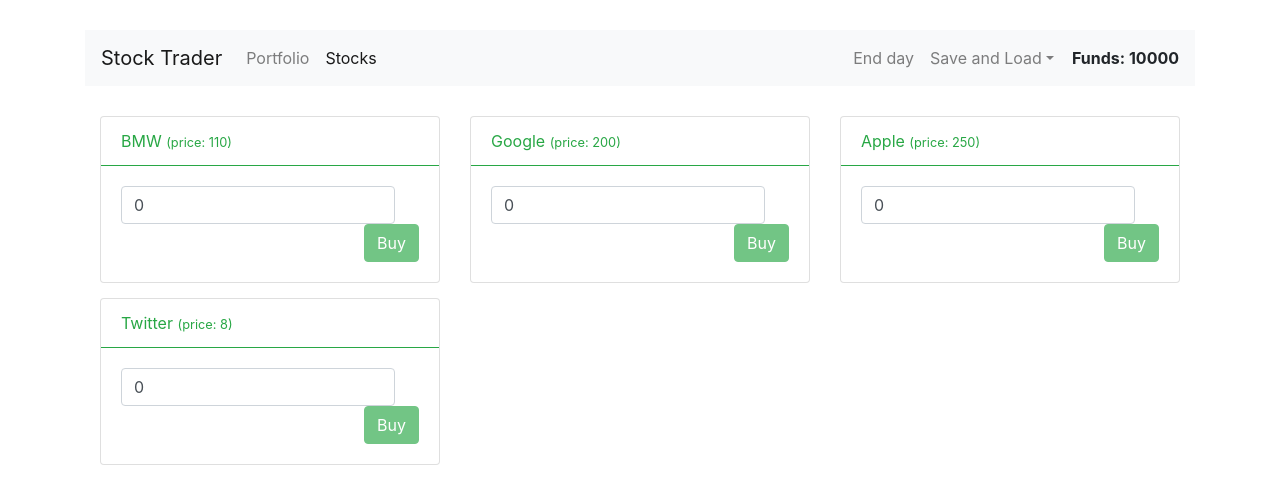
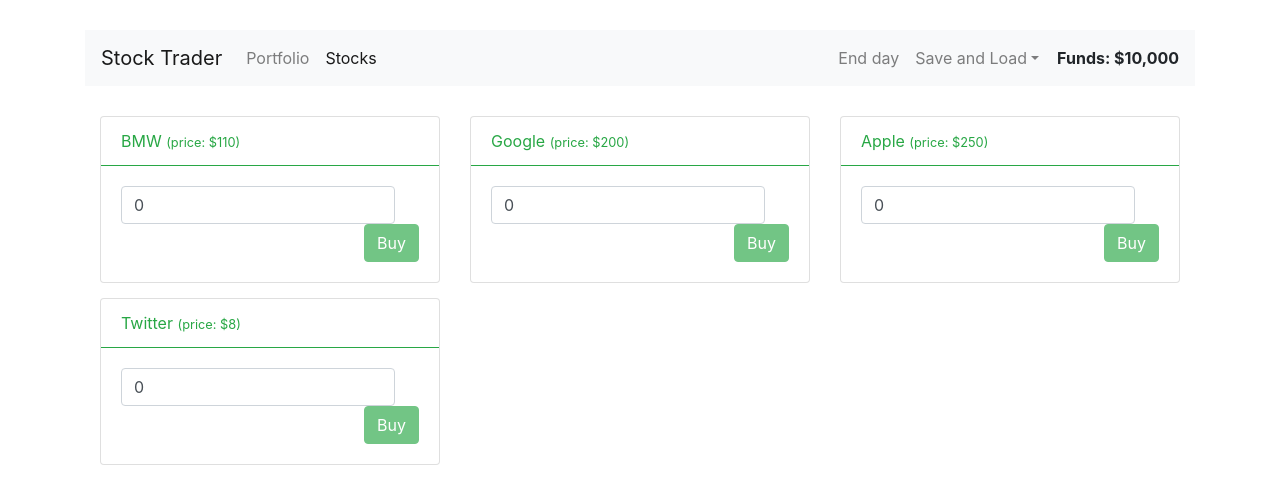
Before and after one commit to mamchurrr/stockTraider, a Vue app: page /stocks in a window 1280 px wide. Shown: the top 504 px of the page. Built offline with nearby package versions, Linux system fonts and the light colour scheme.

Commit message:
adding Filter Currency to price

```diff
--- a/src/components/Header.vue
+++ b/src/components/Header.vue
@@ -24,7 +24,7 @@
           </div>
         </li>
       </ul>
-      <strong class="float-right marginFunds">Funds: {{ funds }}</strong>
+      <strong class="float-right marginFunds">Funds: {{ funds | currency }}</strong>
   </div>
 </nav>
 </template>
--- a/src/components/Home.vue
+++ b/src/components/Home.vue
@@ -4,7 +4,7 @@
         <h6>You can buy and sell stocks</h6>
         <h6>You can click to "End day" for selling stocks next day with another price</h6>
         <hr>
-        <h6>Your funds: {{ funds }} </h6>
+        <h6>Your funds: {{ funds | currency }} </h6>
     </div>
 
 </template>
--- a/src/components/portfolio/Stock.vue
+++ b/src/components/portfolio/Stock.vue
@@ -3,7 +3,7 @@
         <div class="card">
             <div class="card-header bg-transparent border-info text-info">
                     {{ stock.name }}
-                    <small>(price: {{stock.price}} | quantity: {{stock.quantity}})</small>
+                    <small>(price: {{stock.price | currency}} | quantity: {{stock.quantity}})</small>
             </div>
             <div class="card-body">
                 <div class="float-left">
--- a/src/components/stocks/Stock.vue
+++ b/src/components/stocks/Stock.vue
@@ -3,7 +3,7 @@
         <div class="card">
             <div class="card-header bg-transparent border-success text-success">
                     {{ stock.name }}
-                    <small>(price: {{stock.price}})</small>
+                    <small>(price: {{stock.price | currency}})</small>
             </div>
             <div class="card-body">
                 <div class="float-left">
--- a/src/main.js
+++ b/src/main.js
@@ -5,6 +5,10 @@
 
 Vue.config.productionTip = false
 
+Vue.filter('currency', (value) => {
+  return '$' + value.toLocaleString();
+})
+
 new Vue({
   router,
   store,
```
